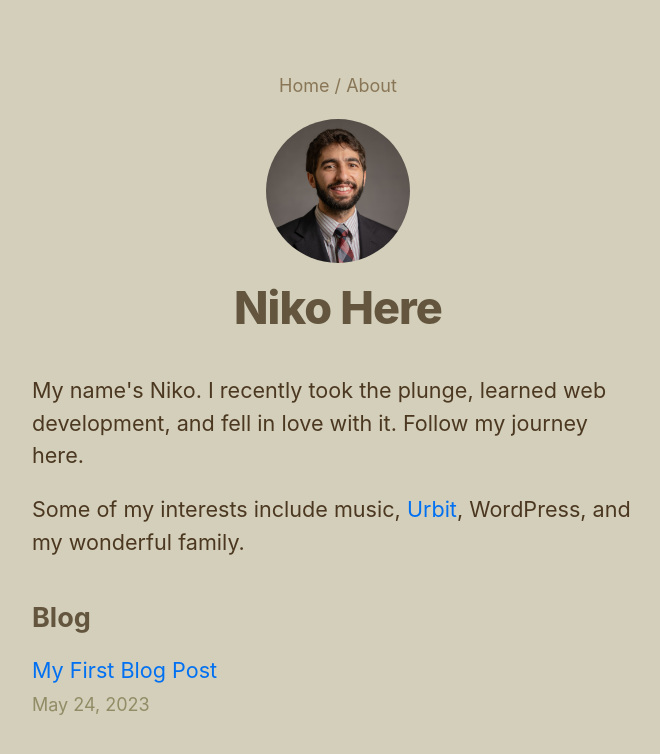
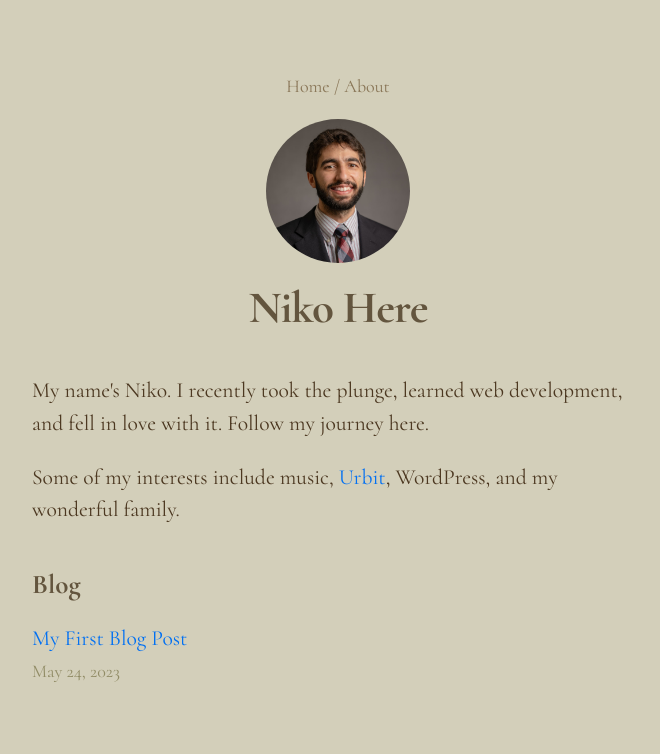
Before and after one commit to harmolipi/niko-here, a Next.js app: page /niko-here/ in a window 1280 px wide. Shown: the top 754 px of the page, without its empty margins (302-962 px from the left). Built offline with nearby package versions, Linux system fonts and the light colour scheme.

Commit message:
feat(layout): set global font to Cormorant

```diff
--- a/components/layout.js
+++ b/components/layout.js
@@ -2,10 +2,15 @@ import Head from "next/head";
 import Link from "next/link";
 import SiteHeader from "./SiteHeader";
 import Navbar from "./Navbar";
+import { Cormorant } from "next/font/google";
 import styles from "./layout.module.css";
 
 const name = "Niko Here";
 export const siteTitle = "Niko Here";
+
+const cormorant = Cormorant({
+  subsets: ["latin"],
+});
 
 const pages = [
   {
@@ -20,7 +25,7 @@ const pages = [
 
 export default function Layout({ children, home }) {
   return (
-    <div className={styles.container}>
+    <div className={`${styles.container} ${cormorant.className}`}>
       <Head>
         <link rel="icon" href="/favicon.ico" />
         <meta
```
